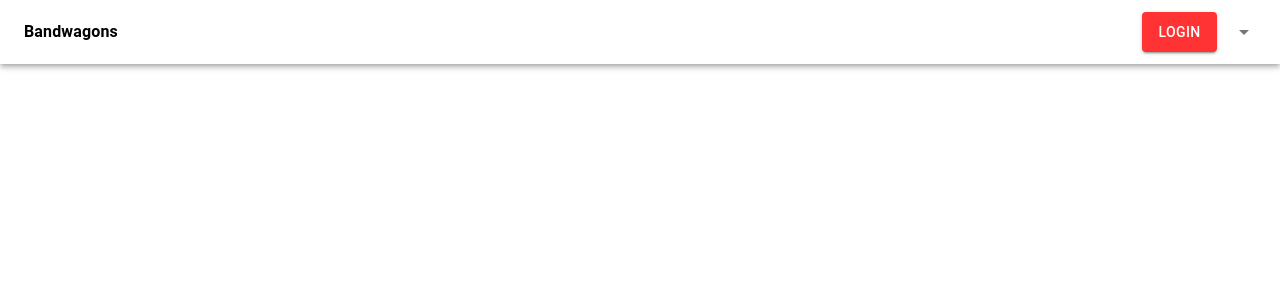
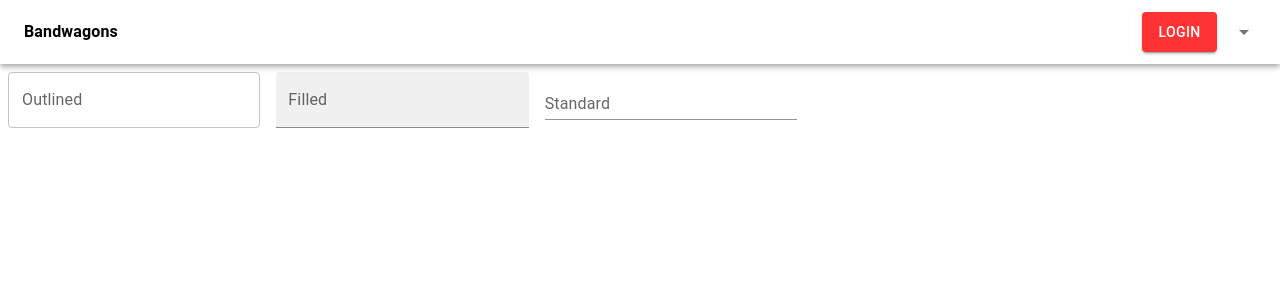
Before and after one commit to asdfsdf12345/bandwagons-cmpe195, a React (Create React App) app: page /profile in a window 1280 px wide. Shown: the top 300 px of the page. Built offline with nearby package versions, Linux system fonts and the light colour scheme.

Commit message:
Basic MUI setup

```diff
--- a/package.json
+++ b/package.json
@@ -3,9 +3,12 @@
   "version": "0.1.0",
   "private": true,
   "dependencies": {
+    "@emotion/react": "^11.10.0",
+    "@emotion/styled": "^11.10.0",
     "@material-ui/core": "^4.12.3",
     "@material-ui/icons": "^4.11.2",
     "@material-ui/lab": "^4.0.0-alpha.60",
+    "@mui/material": "^5.9.3",
     "@testing-library/jest-dom": "^5.16.2",
     "@testing-library/react": "^12.1.4",
     "@testing-library/user-event": "^13.5.0",
--- a/src/Pages/ProfilePage.js
+++ b/src/Pages/ProfilePage.js
@@ -1,10 +1,12 @@
 import React from 'react'
+import BasicTextFields from '../components/TextField'
 
 const ProfilePage = () => {
   return (
-    <div>
+    <>
+    <BasicTextFields/>
+    </>
 
-    </div>
   )
 }
 
--- /dev/null
+++ b/src/components/TextField.js
@@ -0,0 +1,20 @@
+import React from 'react';
+import Box from '@mui/material/Box';
+import TextField from '@mui/material/TextField';
+
+export default function BasicTextFields() {
+  return (
+    <Box
+      component="form"
+      sx={{
+        '& > :not(style)': { m: 1, width: '25ch' },
+      }}
+      noValidate
+      autoComplete="off"
+    >
+      <TextField id="outlined-basic" label="Outlined" variant="outlined" />
+      <TextField id="filled-basic" label="Filled" variant="filled" />
+      <TextField id="standard-basic" label="Standard" variant="standard" />
+    </Box>
+  );
+}
```
Also changed, not shown: 1 other file (tests, documents, lock files or other folders).
